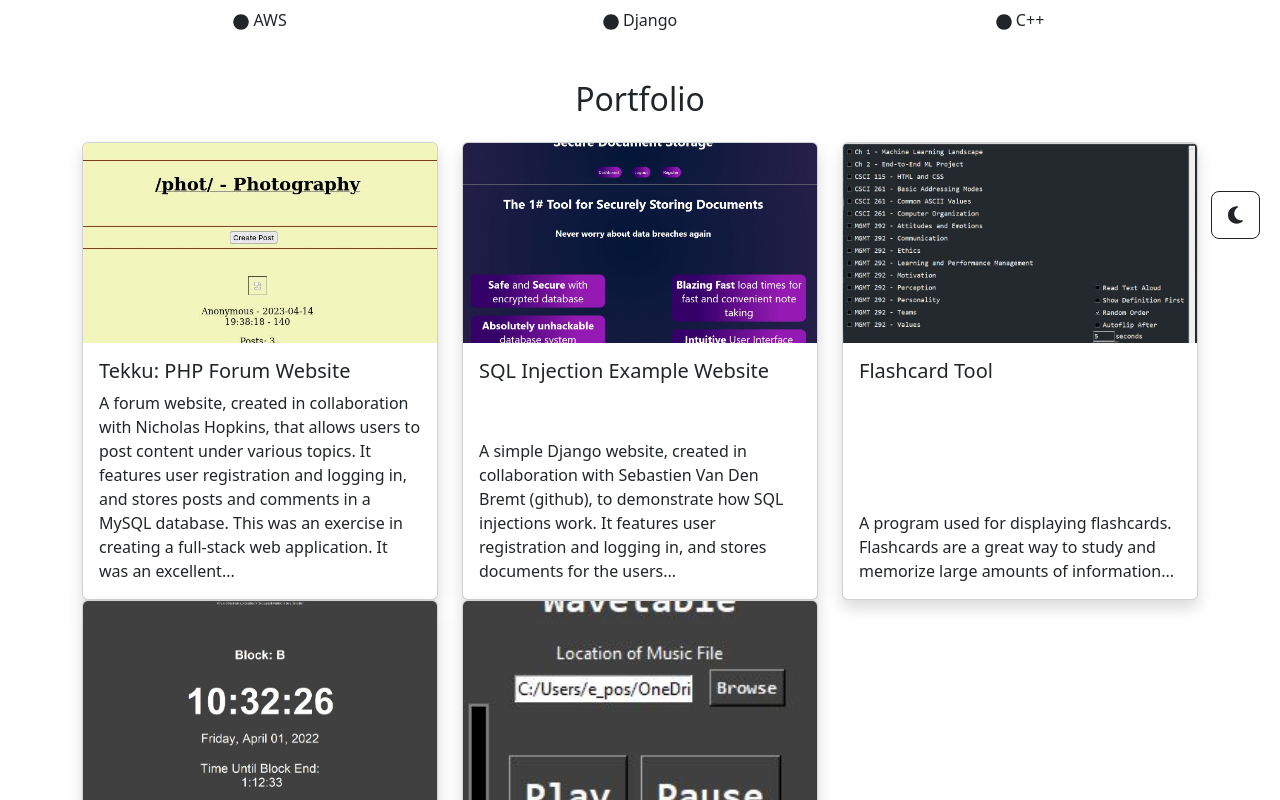
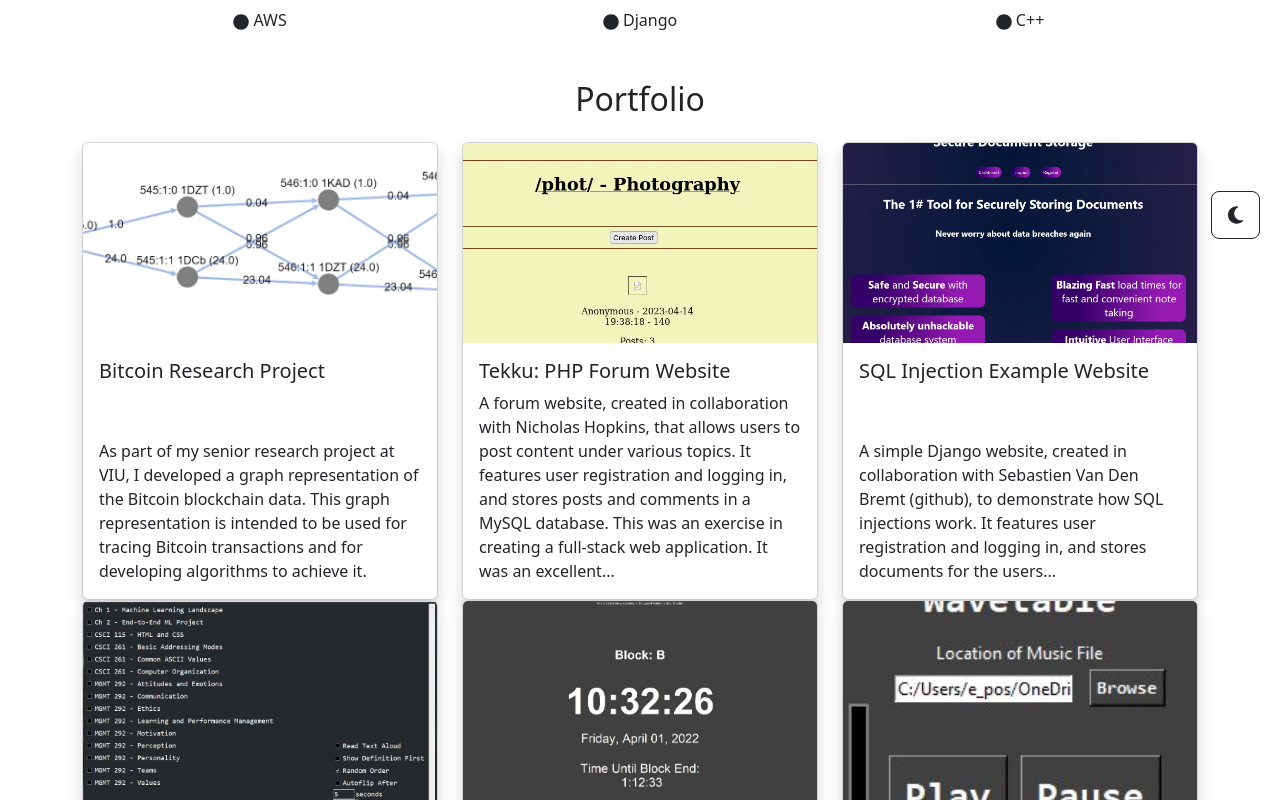
Before and after one commit to Enprogames/react-personal-site, a React (Create React App) app: page / in a window 1280 px wide. Shown: the part 541-1341 px from the top of the page. Built offline with nearby package versions, Linux system fonts and the light colour scheme.

Commit message:
Added bitcoin project to projects

```diff
--- a/src/Assets/projects.js
+++ b/src/Assets/projects.js
@@ -9,9 +9,44 @@ export const sqlInjection1 = require('./img/projects/sql-injection1.JPG');
 export const sqlInjection2 = require('./img/projects/sql-injection2.JPG');
 export const tekku1 = require('./img/projects/tekku_title_page_small.jpeg');
 export const tekku2 = require('./img/projects/tekku_title_page_large.jpeg');
-
+export const bitcoin1 = require('./img/projects/bitcoin_history.jpg')
+export const bitcoin2 = require('./img/projects/bitcoin_paths.jpg')
 
 export const projects = [
+    {
+        title: 'Bitcoin Research Project',
+        repositoryLink: 'https://github.com/Enprogames/Bitcoin_JanusGraph',
+        thumbnail: bitcoin1,
+        landscapeImage: bitcoin2,
+        description: `As part of my senior research project at VIU, I developed a graph representation of the Bitcoin blockchain data. This graph representation is intended to be used for tracing Bitcoin transactions and for developing algorithms to achieve it.`,
+        keyPoints: [
+            'Developed a novel data model for representing bitcoin transactions in a graph database.',
+            'Used depth-first search algorithms to efficiently determine sources of specific bitcoins, going backwards and forwards through time.'
+        ],
+        technologies: [
+            'Python (SQLAlchemy, Alembic, etc)',
+            'JanusGraph graph database',
+            'PostgreSQL relational database'
+        ],
+        'elements': [
+            {
+                type: 'paragraph',
+                content: `It is fascinating to analyze the complex transactions on the Bitcoin blockchain. Since all transaction data is public, it is possible to trace the flow of Bitcoin from its creation to its current location. This is not a completely straightforward task, as it involves a bit of estimation and guesswork, but it allows for telling the source and destination of specific Bitcoins with some degree of certainty.`
+            },
+            {
+                type: 'paragraph',
+                content: `The main challanges when attempting to trace Bitcoin transaction histories are:`
+            },
+            {
+                type: 'points',
+                content: [
+                    'The massive scale of the Bitcoin blockchain dataset and the transactions therein',
+                    'The complexity of the Bitcoin transaction data model, and',
+                    'the presence of "bad data", such as duplicate transactions.'
+                ]
+            }
+        ]
+    },
     {
         title: 'Tekku: PHP Forum Website',
         repositoryLink: 'https://github.com/Enprogames/Tekku',
@@ -19,9 +54,12 @@ export const projects = [
         landscapeImage: tekku2,
         description: `A forum website, created in collaboration with Nicholas Hopkins, that allows users to post content under various topics. It features user registration and logging in, and stores posts and comments in a MySQL database. This was an exercise in creating a full-stack web application. It was an excellent experience in learning how to create a website from scratch, and how to use PHP and MySQL.`,
         keyPoints: [
-            'Fully functional forum website',
-            'Implemented using a fully-fledged web backend with Apache, PHP, and MySQL'
+            'Fully functional forum website.',
+            'Implemented using a fully-fledged web backend with Apache, PHP, and MySQL.'
         ],
+        technologies: [
+            'PHP', 'MySQL', 'Apache Web Server', 'Docker'
+        ]
     },
     {
         title: 'SQL Injection Example Website',
```
Also changed, not shown: src/Assets/img/projects/bitcoin_history.jpg (added), src/Assets/img/projects/bitcoin_paths.jpg (added).
